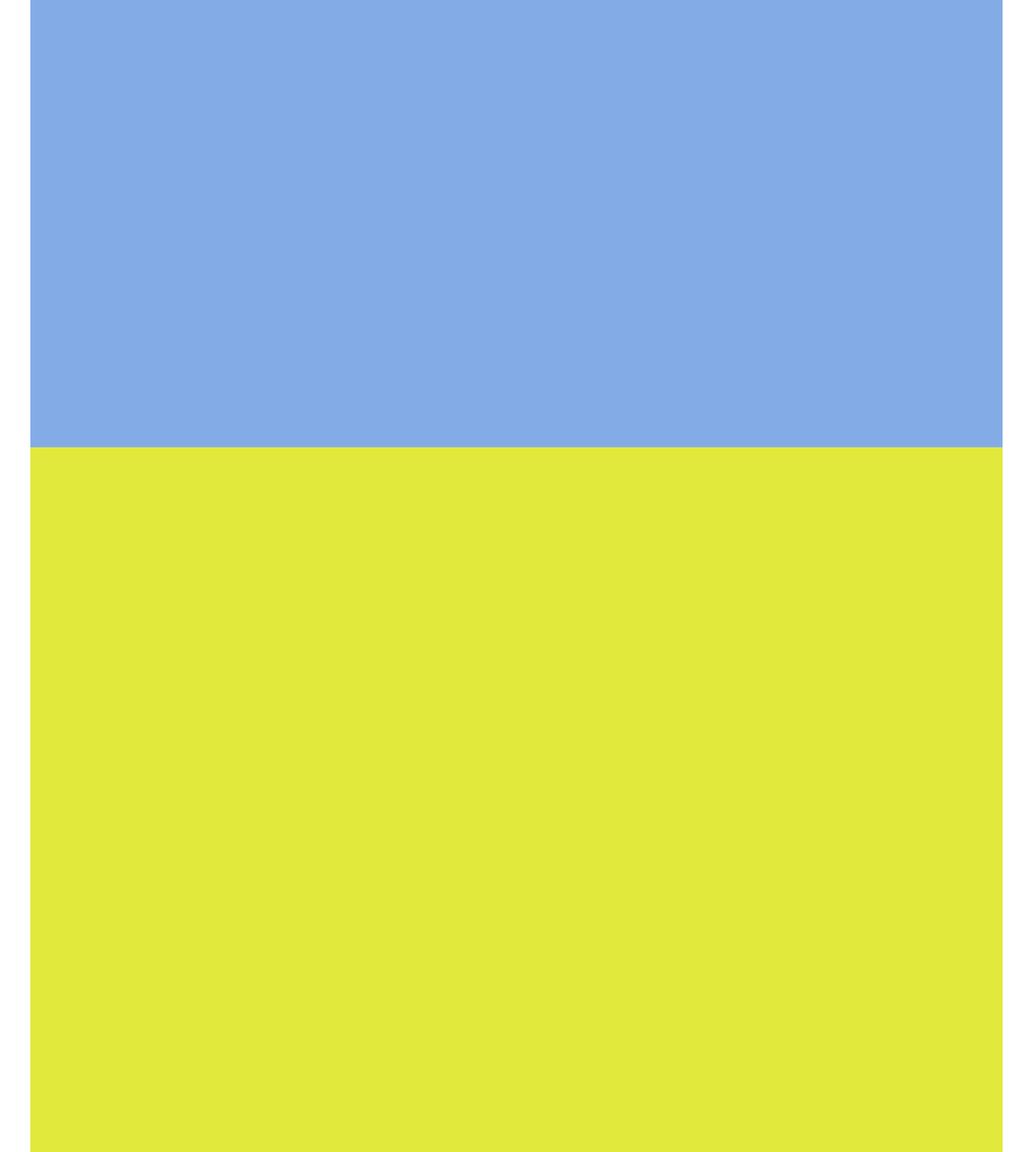
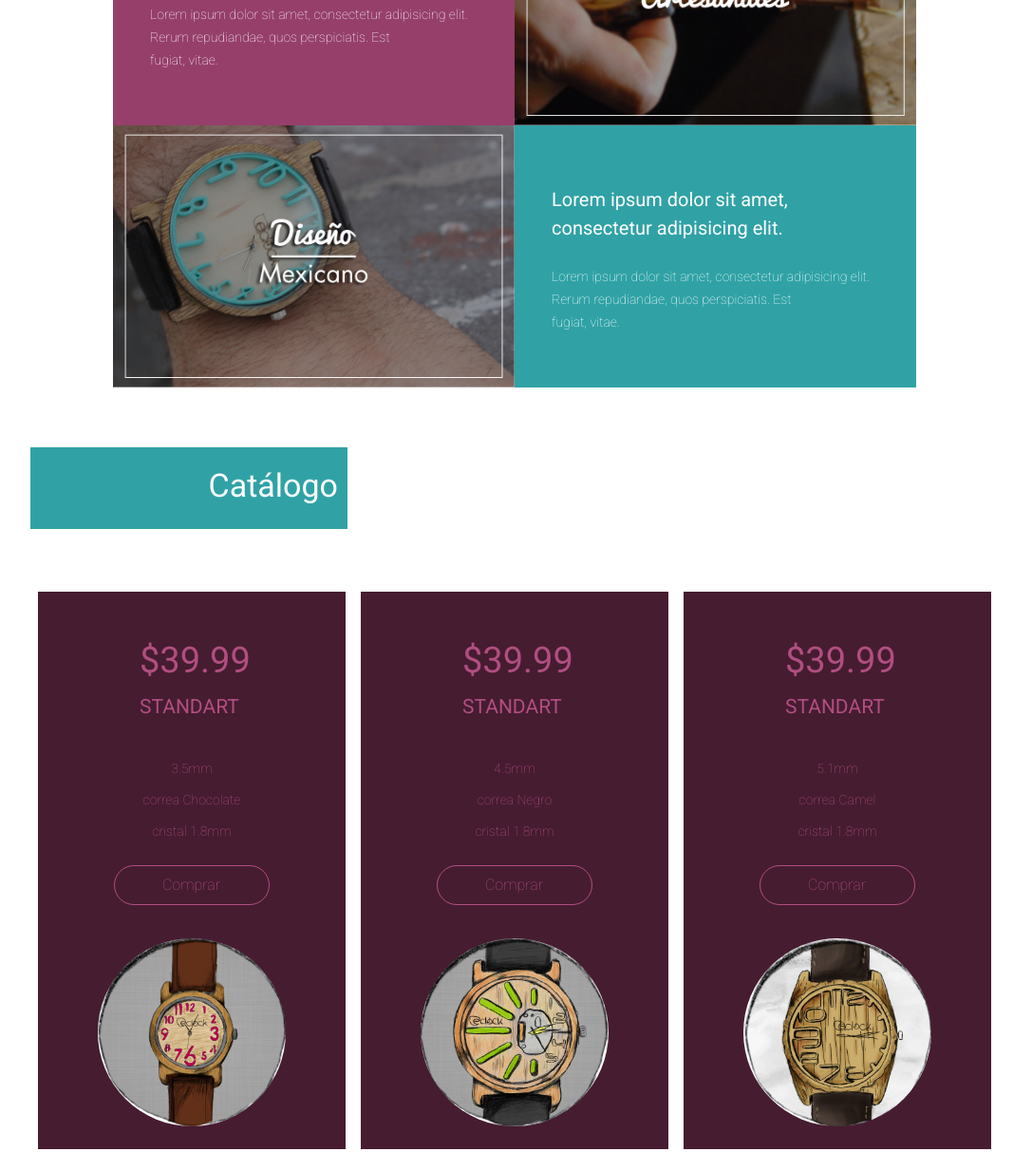
Before and after one commit to Brendrm/wewood2, a plain HTML site: page index.html in a window 1280 px wide. Shown: the part 1424-2637 px from the top of the page at 95% size, without its empty margins (96-1183 px from the left). Drawn offline with Linux system fonts and the light colour scheme.

Commit message:
se termino el nosotros y elcatalogo

```diff
--- a/estilos.css
+++ b/estilos.css
@@ -48,13 +48,13 @@ section#relojes{
 section#nosotros{
 	width: 1024px;
 	height: 748px;
-	background-color: #83ACE7;
+
 }
 
 section#catalogo{
 	width: 1024px;
 	height: 788px;
-	background-color: #E2E93D;
+
 }
 
 section#contacto{
@@ -144,3 +144,121 @@ h2.titulos{
 	height: 61px;
 
 }
+
+div#boxnosotros{
+	background-color: white;
+	width: 846px;
+	height: 551px;
+	margin-left: 87px;
+	margin-right: 87px;
+	margin-top: 52px;
+}
+
+div.cajitas{
+	width: 423px;
+	height: 276px;
+	background-color: #727272;
+	float: left
+}
+
+div#txtartesanales{
+	background-color: #963F6B;
+
+}
+
+div#imgartesanales{
+	background-image: url("img/nosotros_1.jpg");
+}
+
+div#imgdiseno{
+	background-image: url("img/nosotros_2.jpg");
+}
+
+div#txtdiseno{
+	background-color: #30A2A6;
+}
+
+div.cajitas h3{
+	color: white;
+	margin-left: 39px;
+	margin-top: 63px;
+	margin-right: 39px;
+	margin-bottom: 24px;
+	font-size: 20px;
+	line-height: 30px;
+}
+div.cajitas p{
+	color: white;
+	margin-left: 39px;
+	margin-right: 39px;
+	font-size: 14px;
+	line-height: 24px;
+
+}
+
+section#catalogo h2{
+	width: 324px;
+	height: 66px;
+}
+
+div.boxcatalogo{
+	width: 324px;
+	height: 587px;
+	background-color: #461C31;
+	float: left;
+	margin-top: 66px;
+	margin-left: 8px;
+	margin-right: 8px;
+	margin-bottom: 69px;
+
+}
+
+div.boxcatalogo h4{
+	font-size: 38px;
+	color: #B14E80;
+	margin-top: 50px;
+	margin-left: 107px;
+	margin-right: 107px;
+	margin-bottom: 15px;
+}
+
+div.boxcatalogo h5{
+	font-size: 21px;
+	color: #B14E80;
+	margin-left: 107px;
+	margin-right: 107px;
+	margin-bottom: 45px;
+}
+
+div.boxcatalogo p{
+	font-size: 14px;
+	color: #B14E80;
+	margin-left: 106px;
+	margin-right: 106px;
+	text-align: center;
+	margin-bottom: 17px;
+}
+
+div.boxcatalogo a{
+	width: 112px;
+	height: 30px;
+	display: block;
+	margin-left: auto;
+	margin-right: auto;
+	margin-top: 28px;
+	font-size: 16px;
+	color: #B14E80;
+	text-decoration: none;
+	border: solid 1px #B14E80;
+	border-radius: 22px;
+	padding-top: 10px;
+	padding-left: 50px;
+
+}
+
+div.boxcatalogo img{
+	margin-left: 63px;
+	margin-right: 63px;
+	margin-top: 35px;
+
+}
--- a/index.html
+++ b/index.html
@@ -53,14 +53,49 @@ artesanales</p>
 		<section id="nosotros">
 			<h2 class="titulos">Nosotros</h2>
 			<div id="boxnosotros">
-				<div class="cajitas"></div>
-				<div class="cajitas"></div>
-				<div class="cajitas"></div>
-				<div class="cajitas"></div>
+				<div class="cajitas" id="txtartesanales">
+					<h3>Lorem ipsum dolor sit amet, consectetur adipisicing elit.</h3>
+					<p>Lorem ipsum dolor sit amet, consectetur adipisicing elit. Rerum repudiandae, quos perspiciatis. Est<br>fugiat, vitae.</p>
+				</div>
+				<div class="cajitas" id="imgartesanales"></div>
+				<div class="cajitas" id="imgdiseno"></div>
+				<div class="cajitas" id="txtdiseno">
+				<h3>Lorem ipsum dolor sit amet, consectetur adipisicing elit.</h3>
+					<p>Lorem ipsum dolor sit amet, consectetur adipisicing elit. Rerum repudiandae, quos perspiciatis. Est<br>fugiat, vitae.</p>
+				</div>
 			</div>
 
 		</section>
-		<section id="catalogo"></section>
+		<section id="catalogo">
+		<h2 class="titulos">Catálogo</h2>
+			<div class="boxcatalogo">
+			<h4>$39.99</h4>
+			<h5>STANDART</h5>
+				<p>3.5mm</p>
+				<p>correa Chocolate</p>
+				<p>cristal 1.8mm</p>
+				<a href="#">Comprar</a>
+				<img src="img/modelo-1.png" alt="reloj_1">
+			</div>
+			<div class="boxcatalogo">
+			<h4>$39.99</h4>
+			<h5>STANDART</h5>
+				<p>4.5mm</p>
+				<p>correa Negro</p>
+				<p>cristal 1.8mm</p>
+				<a href="#">Comprar</a>
+				<img src="img/modelo-2.png" alt="reloj_2">
+			</div>
+			<div class="boxcatalogo">
+			<h4>$39.99</h4>
+			<h5>STANDART</h5>
+				<p>5.1mm</p>
+				<p>correa Camel</p>
+				<p>cristal 1.8mm</p>
+				<a href="#">Comprar</a>
+				<img src="img/modelo-3.png" alt="reloj_3">
+			</div>
+		</section>
 		<section id="contacto"></section>
 		<footer></footer>
 	</div><!--Aqui cierra el wrapper-->
```
